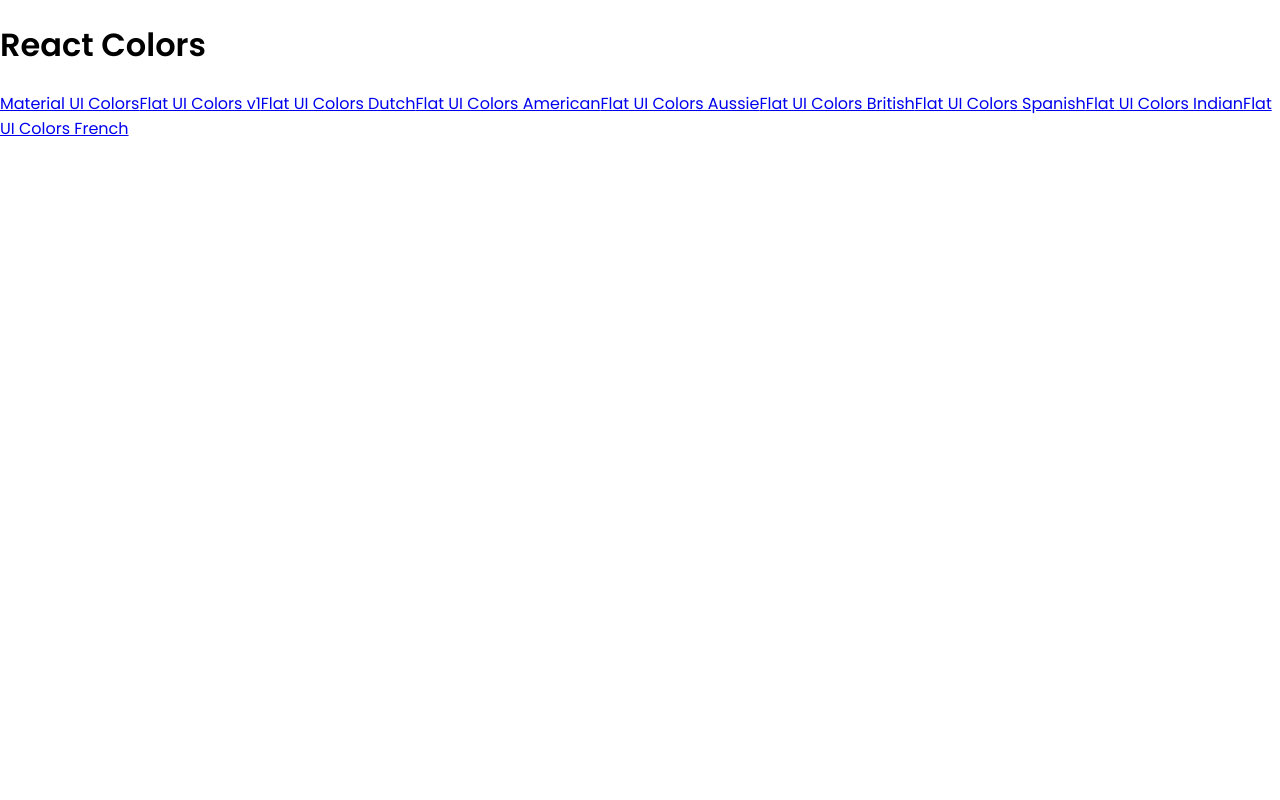
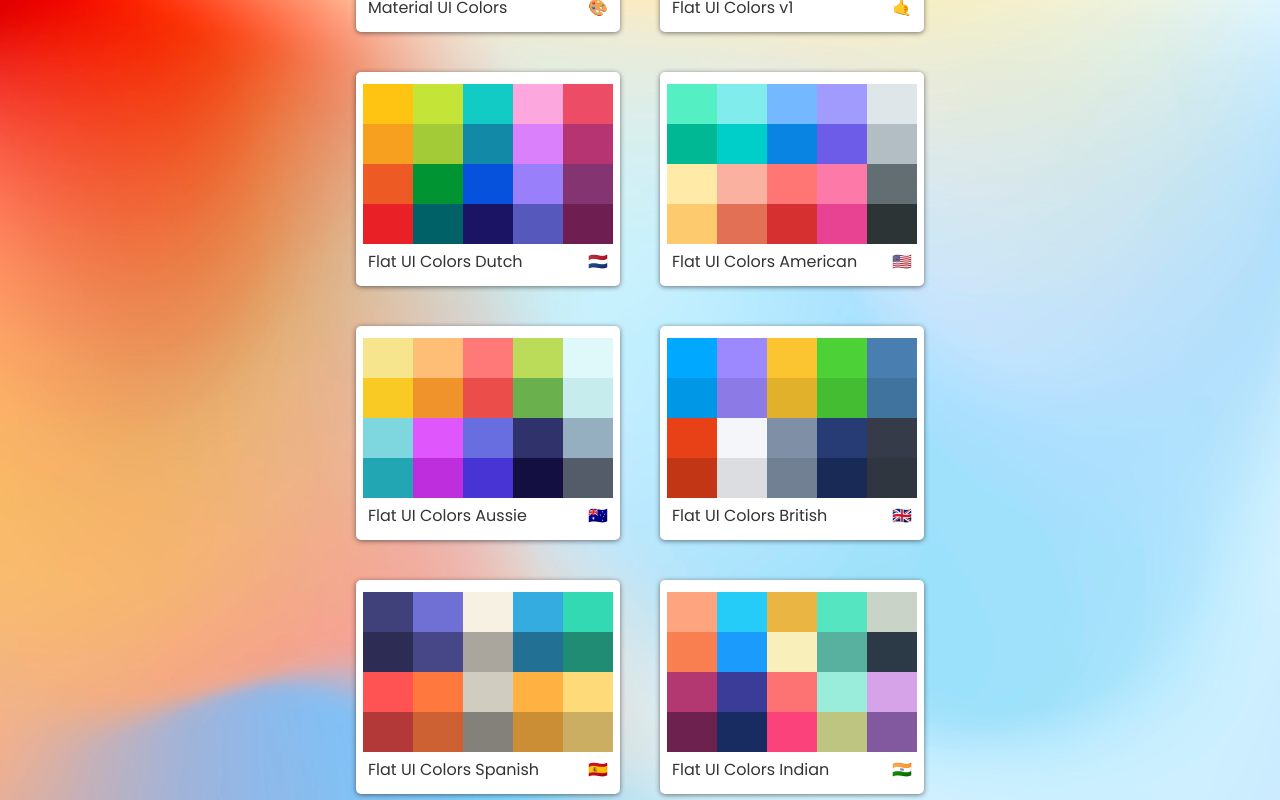
Before and after one commit to AlexanderMBabel/Colors, a React (Create React App) app in the folder client/: page / in a window 1280 px wide. Shown: the top 800 px of the page. Built offline with nearby package versions, Linux system fonts and the light colour scheme; a web font is replaced by a local one.

Commit message:
MiniPalette and palettelist

```diff
--- a/client/package.json
+++ b/client/package.json
@@ -5,6 +5,7 @@
   "dependencies": {
     "@material-ui/core": "^4.10.2",
     "@material-ui/icons": "^4.9.1",
+    "@material-ui/styles": "^4.10.0",
     "@testing-library/jest-dom": "^4.2.4",
     "@testing-library/react": "^9.5.0",
     "@testing-library/user-event": "^7.2.1",
--- /dev/null
+++ b/client/src/components/MiniPalette.jsx
@@ -0,0 +1,72 @@
+import React from 'react';
+import { Link } from 'react-router-dom';
+import { withStyles } from '@material-ui/styles';
+
+const styles = {
+  container: {
+    borderRadius: 5,
+    padding: 7,
+    display: 'flex',
+    flexDirection: 'column',
+    alignItems: 'center',
+    justifyContent: 'center',
+    width: 250,
+    height: 200,
+    boxShadow: '0 1px 5px rgba(33,33,40,0.6)',
+    margin: 20,
+    textDecoration: 'none',
+    background: 'white',
+  },
+  colors: {
+    borderRadius: 5,
+
+    width: '100%',
+    height: '80%',
+    display: 'flex',
+    flexWrap: 'wrap',
+  },
+  color: {
+    width: '20%',
+    height: '25%',
+    flexGrow: 1,
+  },
+  footer: {
+    display: 'flex',
+    width: '100%',
+    justifyContent: 'space-between',
+    alignItems: 'center',
+
+    fontSize: 16,
+    padding: 0,
+    margin: 0,
+    '& p': {
+      marginLeft: 5,
+      marginRight: 5,
+      marginTop: 5,
+      marginBottom: 0,
+      color: '#333333',
+    },
+  },
+};
+
+function MiniPalette(props) {
+  const { classes } = props;
+  const { paletteName, emoji, colors, id } = props.palette;
+  console.log(colors);
+  return (
+    <Link to={`/palette/${id}`} className={classes.container}>
+      <div className={classes.colors}>
+        {colors.map((color) => (
+          <div
+            style={{ backgroundColor: color.color }}
+            className={classes.color}></div>
+        ))}
+      </div>
+      <footer className={classes.footer}>
+        <p>{paletteName}</p>
+        <p>{emoji}</p>
+      </footer>
+    </Link>
+  );
+}
+export default withStyles(styles)(MiniPalette);
--- a/client/src/components/PaletteList.jsx
+++ b/client/src/components/PaletteList.jsx
@@ -1,16 +1,59 @@
 import React, { Component } from 'react';
 import { Link } from 'react-router-dom';
+import MiniPalette from './MiniPalette';
+import { withStyles } from '@material-ui/styles';
+
+const styles = {
+  paletteList: {
+    height: '100vh',
+    width: '100%',
+    display: 'flex',
+    flexDirection: 'column',
+    alignItems: 'center',
+    justifyContent: 'center',
+    background: 'url(Tumbleweed.jpg)',
+    backgroundSize: '100%',
+  },
+
+  palettes: {
+    width: '60%',
+    display: 'flex',
+    flexWrap: 'wrap',
+    alignItems: 'center',
+    justifyContent: 'center',
+  },
+  header: {
+    display: 'flex',
+    width: '40%',
+    justifyContent: 'space-between',
+    alignItems: 'center',
+    '& h3': {
+      color: '#333333',
+      fontWeight: 'semi-bold',
+    },
+  },
+  create: {
+    fontSize: 12,
+    color: '#333333',
+  },
+};
 
 class PaletteList extends Component {
   render() {
-    const { palettes } = this.props;
-    console.log(palettes);
+    const { palettes, classes } = this.props;
+
     return (
-      <div>
-        <h1>React Colors</h1>
-        <div>
+      <div className={classes.paletteList}>
+        <header className={classes.header}>
+          <h3>React Colors</h3>
+          <Link className={classes.create} to='/create'>
+            Create Palette
+          </Link>
+        </header>
+
+        <div className={classes.palettes}>
           {palettes.map((palette) => (
-            <Link to={`/palette/${palette.id}`}>{palette.paletteName}</Link>
+            <MiniPalette key={palette.id} palette={palette} />
           ))}
         </div>
       </div>
@@ -18,4 +61,4 @@
   }
 }
 
-export default PaletteList;
+export default withStyles(styles)(PaletteList);
```
Also changed, not shown: client/public/Tumbleweed.jpg (added).
